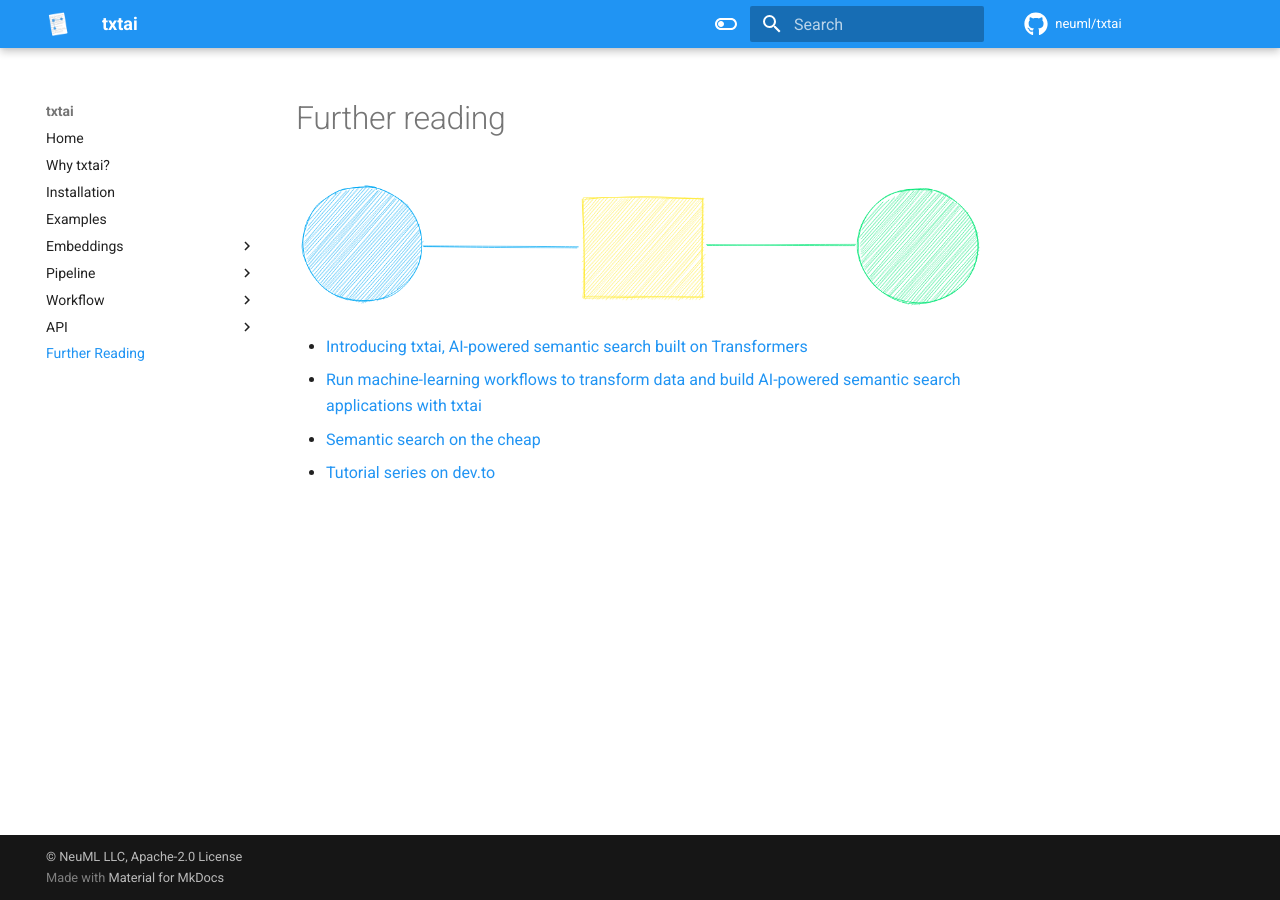
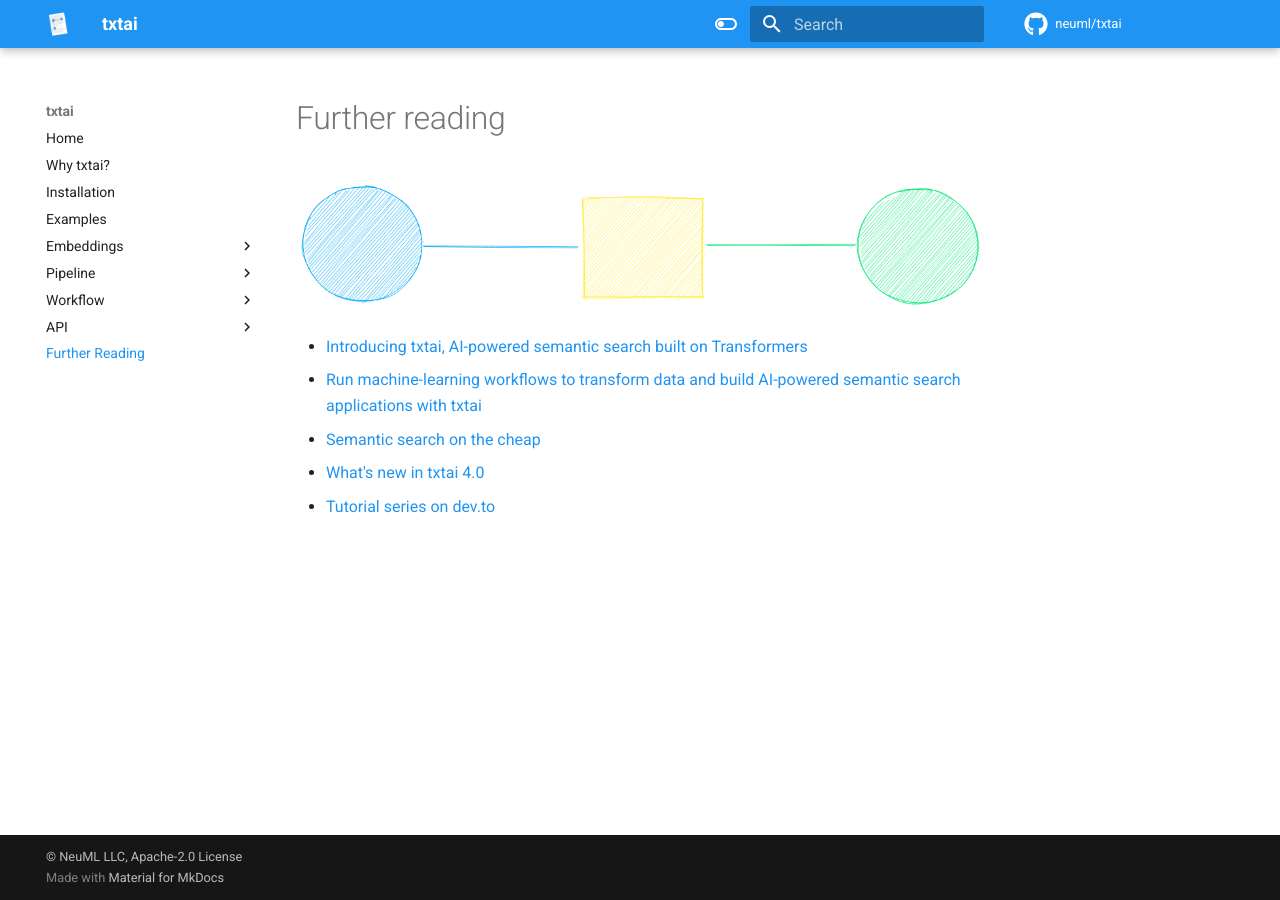
Before and after one commit to neuml/txtai, an MkDocs documentation site: the page built from docs/further.md, in a window 1280 px wide. Built offline with MkDocs 1.6.1 and Material for MkDocs 9.7.7, drawn with Linux system fonts in a browser that asks for light colours; comment, search, counter and statistics services are not loaded.

Commit message:
Add article link

```diff
--- a/docs/further.md
+++ b/docs/further.md
@@ -5,4 +5,5 @@
 - [Introducing txtai, AI-powered semantic search built on Transformers](https://towardsdatascience.com/introducing-txtai-an-ai-powered-search-engine-built-on-transformers-37674be252ec)
 - [Run machine-learning workflows to transform data and build AI-powered semantic search applications with txtai](https://towardsdatascience.com/run-machine-learning-workflows-to-transform-data-and-build-ai-powered-text-indices-with-txtai-43d769b566a7)
 - [Semantic search on the cheap](https://towardsdatascience.com/semantic-search-on-the-cheap-55940c0fcdab)
+- [What's new in txtai 4.0](https://towardsdatascience.com/whats-new-in-txtai-4-0-bbc3a65c3d1c)
 - [Tutorial series on dev.to](https://dev.to/neuml/tutorial-series-on-txtai-ibg)
```
Also changed, not shown: README.md (+1 -0 lines).
